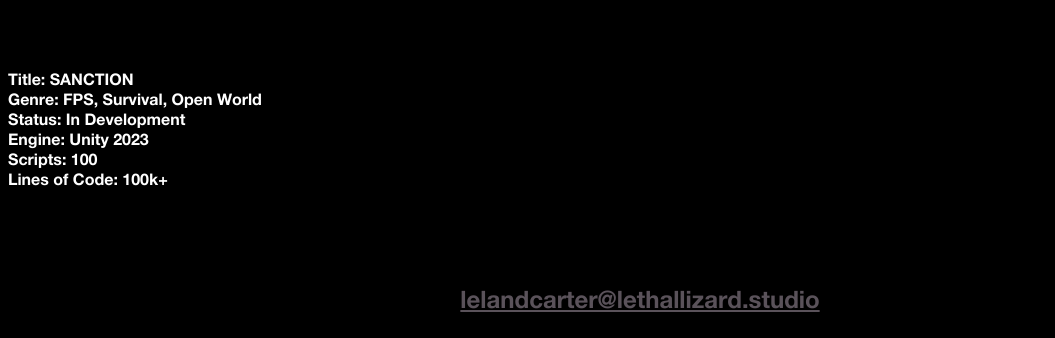
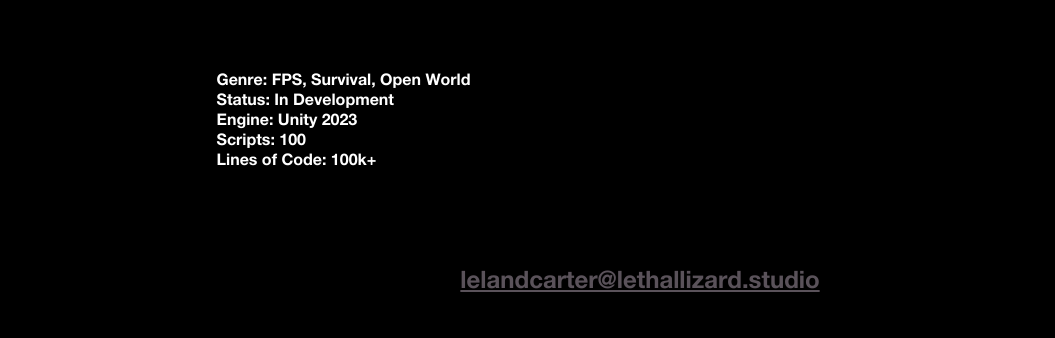
Before and after one commit to LethalLizard-Studios/Portfolio-Archive-Website, a plain HTML site: page archive.html in a window 1280 px wide. Shown: the part 639-977 px from the top of the page, without its empty margins (0-1055 px from the left). Drawn offline with Linux system fonts and the light colour scheme; files whose address does not match are found by name.

Commit message:
Update archive.html

```diff
--- a/archive.html
+++ b/archive.html
@@ -21,7 +21,7 @@
         </header>
         <div class="main">
             <aside class="left">
-            <p class="nohigh" style="text-align: left;">Title: SANCTION<br>Genre: FPS, Survival, Open World<br>Status: In Development<br>Engine: Unity 2023<br>Scripts: 100<br>Lines of Code: 100k+</p>
+            <p class="nohigh" style="text-align: left; padding-left: 33%;>Title: SANCTION<br>Genre: FPS, Survival, Open World<br>Status: In Development<br>Engine: Unity 2023<br>Scripts: 100<br>Lines of Code: 100k+</p>
 
             </aside>
 
```
